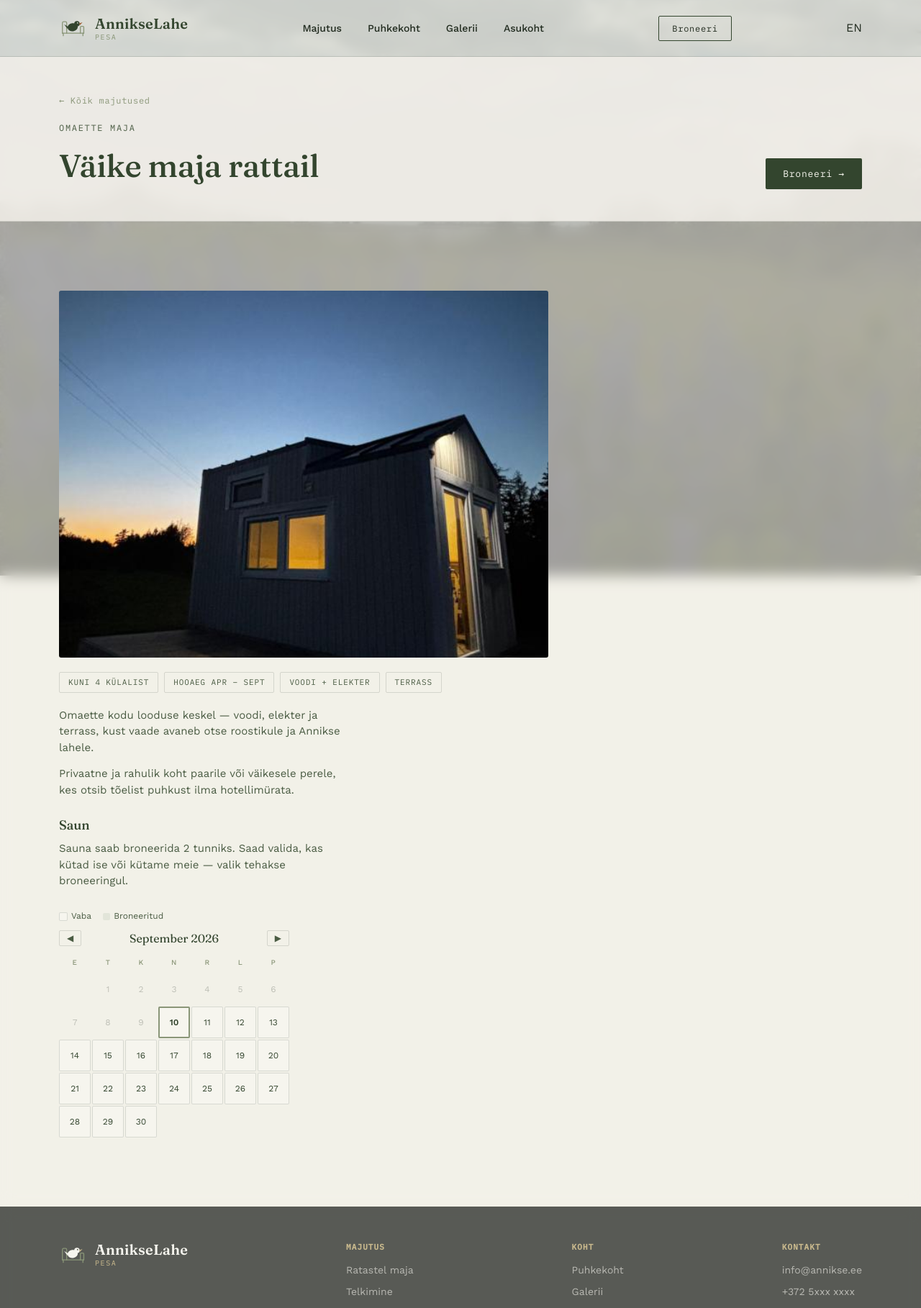
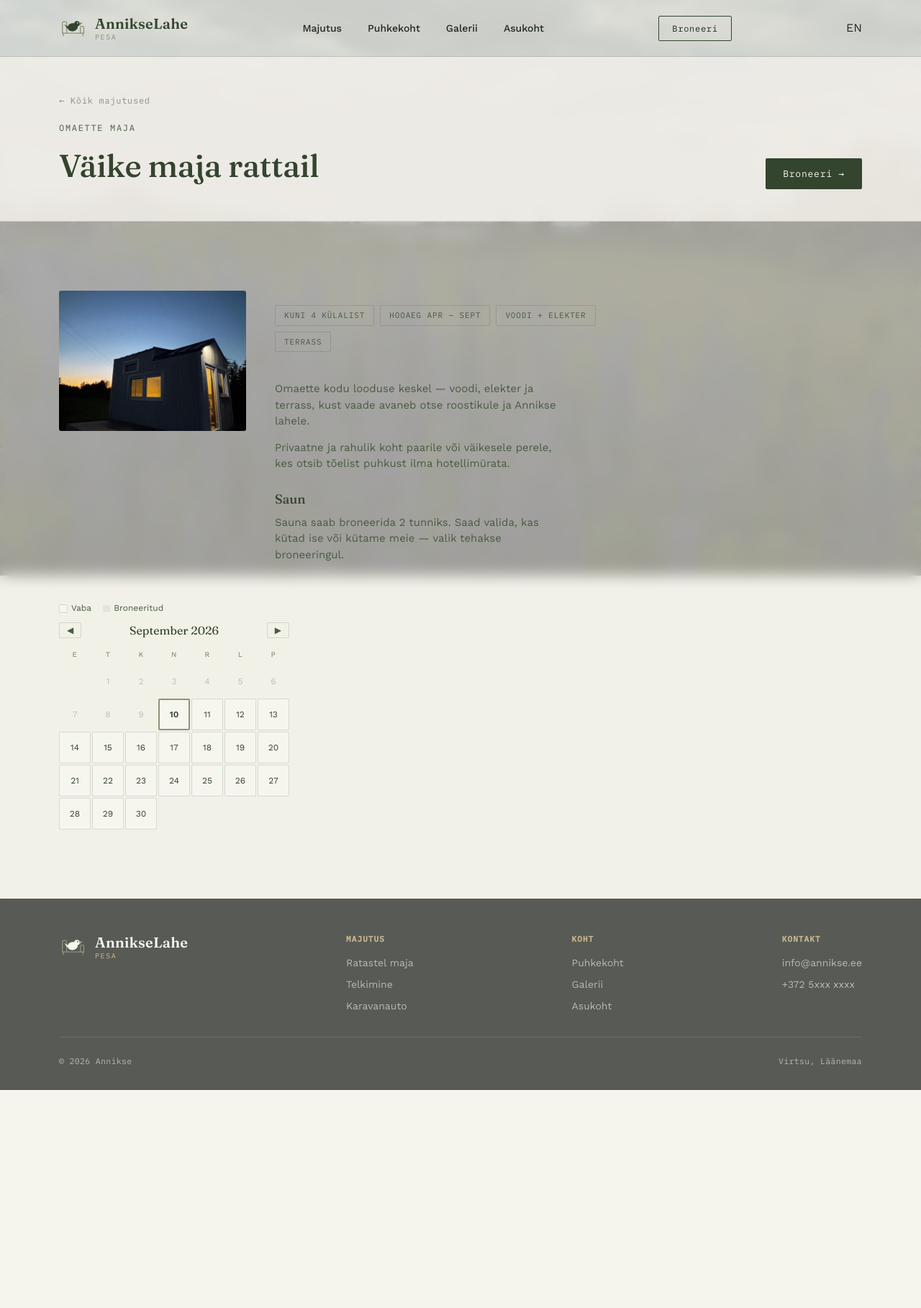
Before and after one commit to m1tsui/wwwannikse, a FastAPI app: page /ee/majutus/vaike-maja in a window 1280 px wide. Shown: the top 1818 px of the page at 72% size. After the commit the page ends 1515 px from the top, so only its background shows below. Run offline with FastAPI, Linux system fonts and the light colour scheme; data that the repository does not hold is empty.

Commit message:
fix: pilt vasakul väiksemaks, tutvustustekst pildi kõrvale paremale
Co-Authored-By: Claude Sonnet 4.6 <noreply@anthropic.com>
Claude-Session: https://claude.ai/code/session_017yhzPe9vmkkHmzvgsC2XDu

```diff
--- a/static/styles.css
+++ b/static/styles.css
@@ -680,9 +680,24 @@
 
   .btn-broneeri-header:hover { background: var(--pine-dim); }
 
-  /* Tutvustusblokk: täislaius, max-width loetavuse jaoks */
+  /* Tutvustusblokk */
   .majutus-tutvustus {
-    max-width: 680px;
+    max-width: 800px;
+  }
+
+  /* Pilt vasakul (väiksem) + tekst paremal */
+  .majutus-pilt-kirjeldus {
+    display: grid;
+    grid-template-columns: 260px 1fr;
+    gap: 40px;
+    align-items: start;
+    margin-bottom: 40px;
+  }
+
+  .majutus-info {
+    display: flex;
+    flex-direction: column;
+    gap: 20px;
   }
 
   /* Vana grid (enam ei kasutata, jäetud ühilduvuse jaoks) */
@@ -1257,6 +1272,11 @@
       align-items: flex-start;
     }
     .btn-broneeri-header { width: 100%; text-align: center; }
+
+    /* Pilt ja tekst stack'ivad mobiilis */
+    .majutus-pilt-kirjeldus {
+      grid-template-columns: 1fr;
+    }
   }
 
   /* Mobiilis overlay on täisekraaniline */
--- a/templates/et/majutus/vaike-maja.html
+++ b/templates/et/majutus/vaike-maja.html
@@ -63,10 +63,12 @@
     <div class="wrap">
       <div class="majutus-tutvustus">
 
+        <div class="majutus-pilt-kirjeldus">
           <div class="majutus-foto">
             <img src="/static/images/putka.jpg" alt="Väike maja rattail õhtuvalguses">
           </div>
 
+          <div class="majutus-info">
             <div class="info-pills">
               <span class="info-pill">Kuni 4 külalist</span>
               <span class="info-pill">Hooaeg apr – sept</span>
@@ -79,6 +81,8 @@
               <p>Privaatne ja rahulik koht paarile või väikesele perele, kes otsib tõelist puhkust ilma hotellimürata.</p>
               <h3>Saun</h3>
               <p>Sauna saab broneerida 2 tunniks. Saad valida, kas kütad ise või kütame meie — valik tehakse broneeringul.</p>
+            </div>
+          </div>
         </div>
 
         <div class="kalender-plokk">
```
Lines whose indentation alone changed are shown as unchanged.
